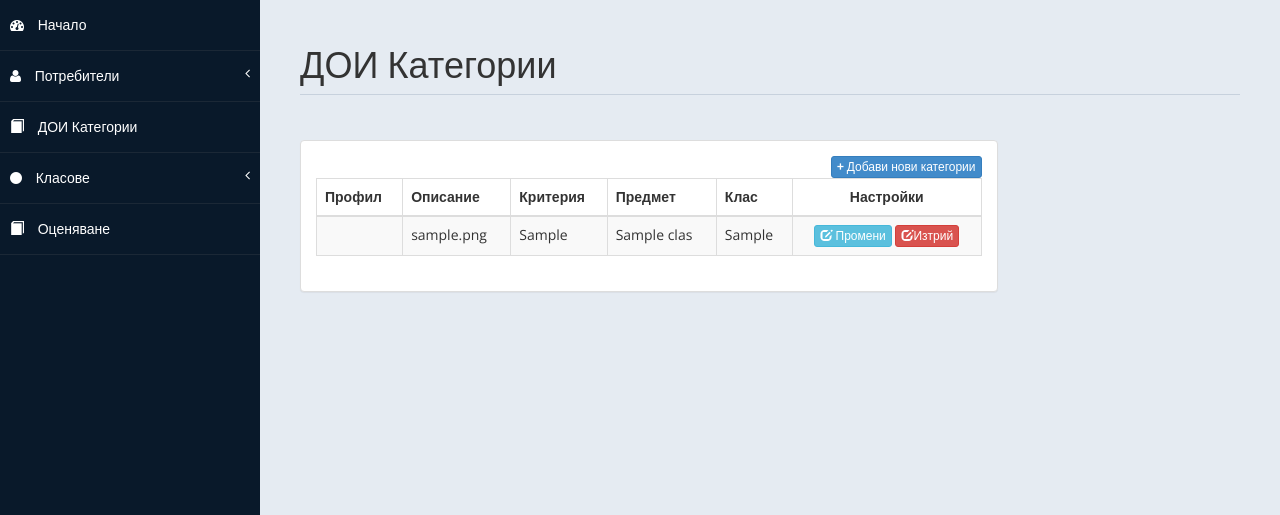
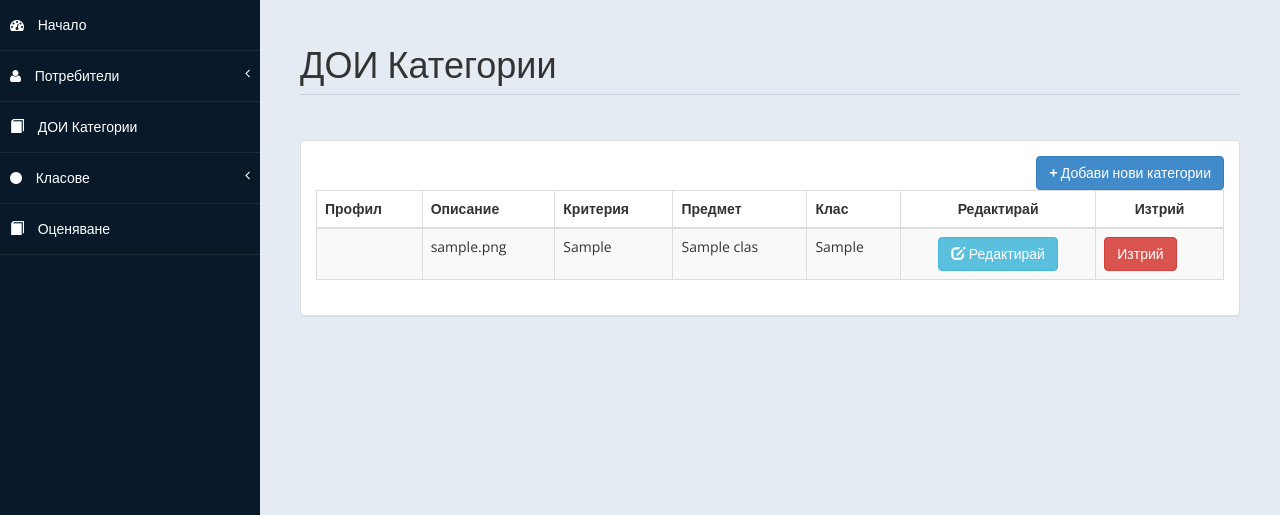
Before and after one commit to adikrasimirowa/CGReborn, a CodeIgniter app: page /database/index.php/doi/show_all_doi in a window 1280 px wide. Shown: the part 231-746 px from the top of the page. Run offline with CodeIgniter, Linux system fonts and the light colour scheme; tables that the repository leaves empty or names only in its code hold one stand-in row (values such as "Sample post"); data that the repository does not hold is empty.

Commit message:
Update all_doi_view.php

```diff
--- a/application/views/admin/all_doi_view.php
+++ b/application/views/admin/all_doi_view.php
@@ -1,4 +1,4 @@
-        <div id="page-wrapper">
+              <div id="page-wrapper">
             <div id="page-inner">
                 <div class="row">
                     <div class="col-md-12">
@@ -7,14 +7,32 @@
                         </h1>
                     </div>
                 </div>
+                <div class="modal fade" id="confirm-delete" tabindex="-1" role="dialog" aria-labelledby="myModalLabel" aria-hidden="true">
+                    <div class="modal-dialog">
+                        <div class="modal-content">
+                            <div class="modal-header">
+                                Изтриване на ДОИ Категория?
+                            </div>
+                            <div class="modal-body">
+                                <img src="<?php echo base_url();?>index.php/assets/img/sign-warning-icon.png" align="left">
+                                <h4> Сигурни ли сте, че искате да изтриете ДОИ Категорията?</h4>
+                            </div>
+                            <div class="modal-footer">
+                                <button type="button" class="btn btn-default" data-dismiss="modal">Откажи</button>
+                                <a class="btn btn-danger btn-ok">ИЗТРИЙ</a>
+                            </div>
+                        </div>
+                    </div>
+                </div>
                 <!-- /. ROW  -->
                 <div class="row">
 
-            <div class="col-lg-9">
+            <div class="col-lg-12 ">
                 <div class="panel panel-default">
                     <div class="panel-body">
                         <div class="row">
-                            <div class="col-lg-12"><a href="add_form" class="btn btn-primary btn-xs pull-right"><b>+</b> Добави нови категории</a><br/>
+                            <div class="col-lg-12"><a href="add_form" class="btn btn-primary btn pull-right"><b>+</b> Добави нови категории</a><br/>
+                                    <div class="table-responsive">
                                     <table class="table table-striped table-bordered table-hover custab">
     <thead>
 
@@ -24,7 +42,8 @@
             <th>Критерия</th>
              <th>Предмет</th>
               <th>Клас</th>
-            <th class="text-center">Настройки</th>
+            <th class="text-center">Редактирай</th>
+            <th class="text-center">Изтрий</th>
         </tr>
     </thead>
           <?php foreach ($all_doi as $key => $value)
@@ -36,17 +55,14 @@
                         <td> $value[subject_type] </td>
                         <td> $value[class] </td>
                 <td class='text-center'>
-                <a class='btn btn-info btn-xs' href='show_single_doi/$value[doi_id]' ><span class='glyphicon glyphicon-edit'></span> Промени</a>
-                  ";?>
-               <button type="button" class="btn btn-danger btn-xs" data-toggle="popover" title="Сигурни ли сте, че искате да премахнете записа?" data-content="<a href='<?php echo " delete/$value[doi_id]"; ?>' title='изтриване'> <h4>Да </h4></a>"><span class='glyphicon glyphicon-edit'></span>Изтрий</button>
-
-             <?php  echo"  </td>
-
+                <a class='btn btn-info' href='show_single_doi/$value[doi_id]' ><span class='glyphicon glyphicon-edit'></span> Редактирай</a>
+               </td> <td>  <button class='btn btn-danger' data-href='".base_url()."index.php/doi/delete/".$value['doi_id']."' data-toggle='modal' data-target='#confirm-delete'>Изтрий</button></td></td>
             </tr> ";
         }
             ?>
 
     </table>
+                        </div>
                         </div>
                     </div>
                 </div>
@@ -58,6 +74,9 @@
 </div>
 <!-- /. PAGE WRAPPER  -->
 <script type="text/javascript">
-$(function () {
-  $('[data-toggle="popover"]').popover({html:true})
-})</script>
+    $(document).ready(function(){
+        $('#confirm-delete').on('show.bs.modal', function(e) {
+            $(this).find('.btn-ok').attr('href', $(e.relatedTarget).data('href'));
+        });
+    });
+</script>
```
